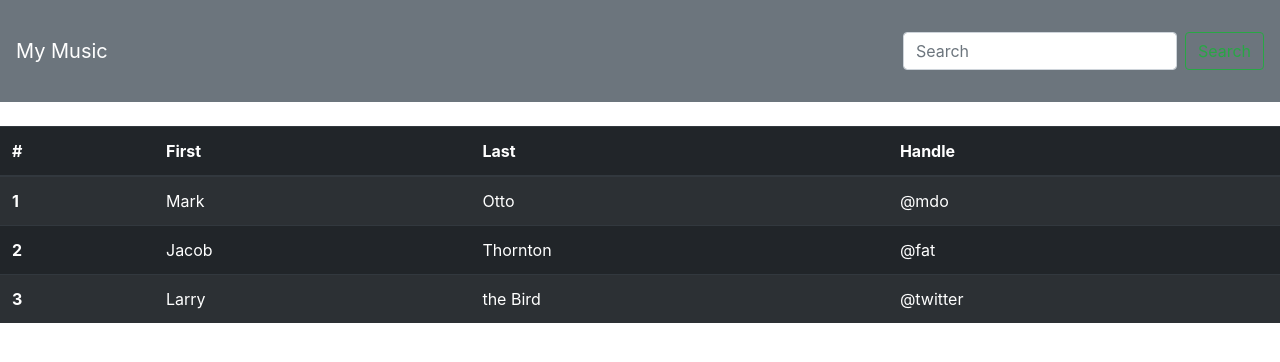
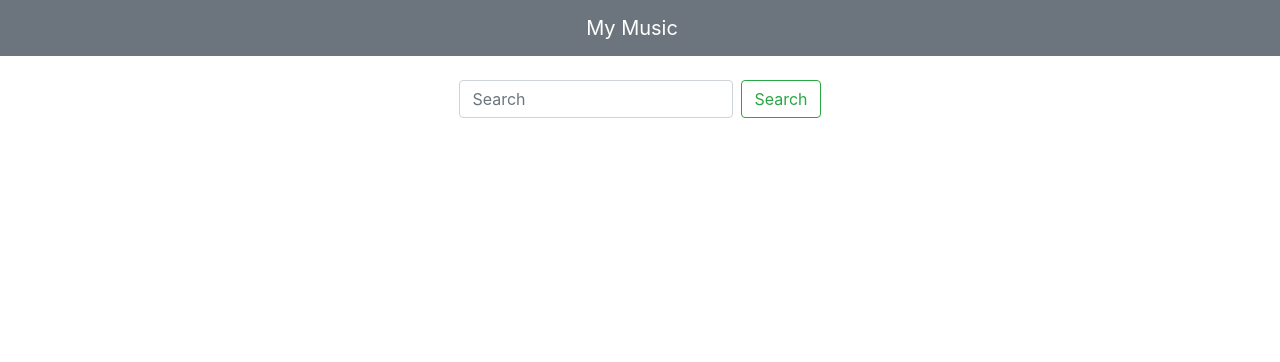
Before and after one commit to Daksh024/Spotify-api-react, a React (Create React App) app in the folder music_api/: page / in a window 1280 px wide. Shown: the top 362 px of the page. Built offline with nearby package versions, Linux system fonts and the light colour scheme.

Commit message:
search result is 15% done.

```diff
--- a/music_api/src/App.js
+++ b/music_api/src/App.js
@@ -1,19 +1,14 @@
 import React, {Component} from 'react';
 import Searchbar from './components/searchbar';
-import Searchresult from './components/searchresult';
-
-// let accessToken;
 
 class App extends Component{
 
   render(){
     return <div className="MainContent">
-      <div className="navbar navbar-expand-lg navbar-dark bg-secondary justify-content-between">
+      <div className="navbar navbar-expand-lg navbar-dark bg-secondary justify-content-center">
         <a className="navbar-brand" href=".">My Music</a>
-        <Searchbar/>
       </div>
-      <br/>
-      <Searchresult/>
+      <Searchbar/>
     </div>
   }
 
```
